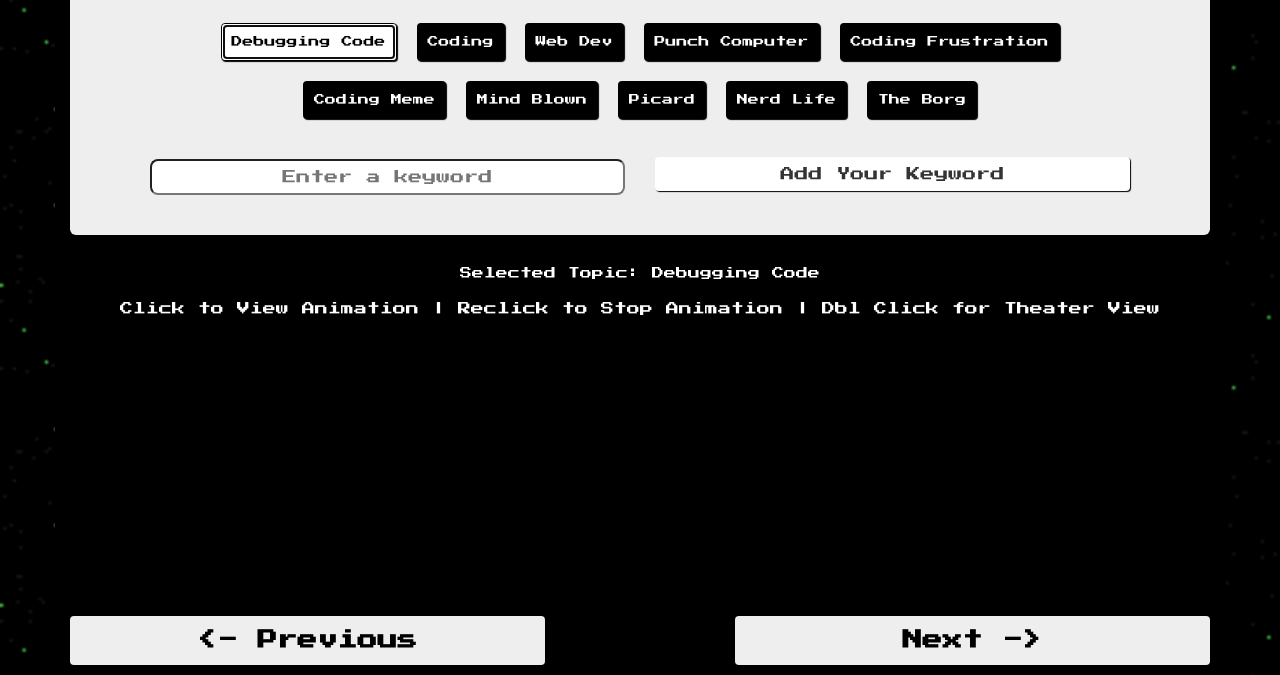
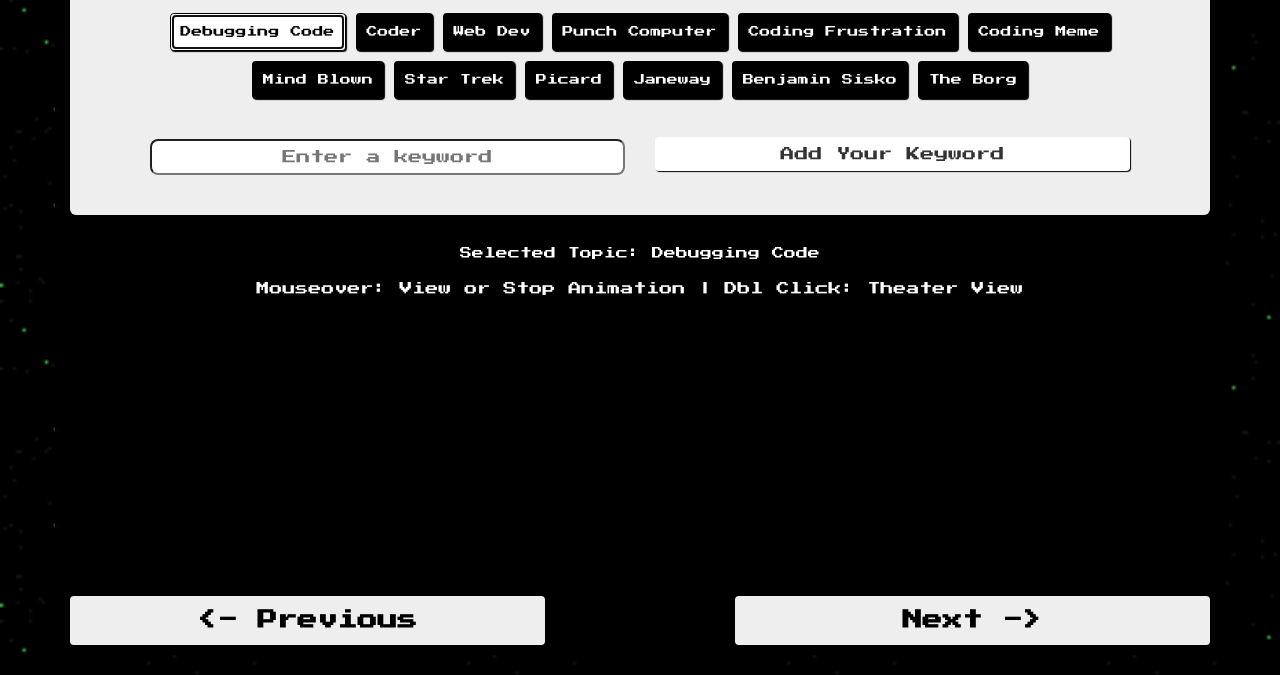
Before and after one commit to bryan-lee-git/giftastic, a plain HTML site: page index.html in a window 1280 px wide. Both pictures are taken after a click on the button "Debugging Code". Shown: the part 126-801 px from the top of the page. Drawn offline with nearby package versions, Linux system fonts and the light colour scheme; no server answers.

Commit message:
changed theater functionality, changed gif src toggle to mouseover instead of click

```diff
--- a/assets/app/app.js
+++ b/assets/app/app.js
@@ -6,7 +6,7 @@
 //-----------------------------------------------------------------------------------------------
 
 // initial array of gifs
-var gifs = ["Debugging Code", "Coding", "Web Dev", "Punch Computer", "Coding Frustration", "Coding Meme", "Mind Blown", "Picard", "Nerd Life", "The Borg"];
+var gifs = ["Debugging Code", "Coder", "Web Dev", "Punch Computer", "Coding Frustration", "Coding Meme", "Mind Blown", "Star Trek", "Picard", "Janeway", "Benjamin Sisko", "The Borg"];
 
 // starting and ending indexes for iterating through GIPHY API Response Data
 var startingIndex = 1;
@@ -60,7 +60,7 @@ function getGifData(gifTopic) {
     }
 
     // switch the src url to the previously called and stored animated gif URL, create a temp for reverse functionality (switches back to static when clicked again)
-    $(".gif-still").on("click", function() {
+    $(".gif-still").on("mouseover", function() {
       // set temp variable to hold still img src
       var temp = $(this).attr("src");
       // change img src to alternate animated value stored during API call
@@ -192,7 +192,7 @@ $(document).on("click", ".gif", function() {
 
   // create and display instructions
   $("#instructions-div").empty();
-  var instructions = $("<h3 id='instructions'>" + "Click to View Animation | Reclick to Stop Animation | Dbl Click for Theater View" + "</h3>" + "<br>");
+  var instructions = $("<h3 id='instructions'>" + "Mouseover: View or Stop Animation | Dbl Click: Theater View" + "</h3>" + "<br>");
   $("#instructions-div").append(instructions);
   instructions.hide(0);
   instructions.fadeIn(1000);
--- a/assets/css/styles.css
+++ b/assets/css/styles.css
@@ -110,7 +110,7 @@ button {
 
 .gif-button {
     padding: 10px;
-    margin: 20px 10px 0px 10px;
+    margin: 10px 5px 0px 5px;
     background-color:black;
     color: white;
     box-shadow: 1px 1px 1px black;
```
